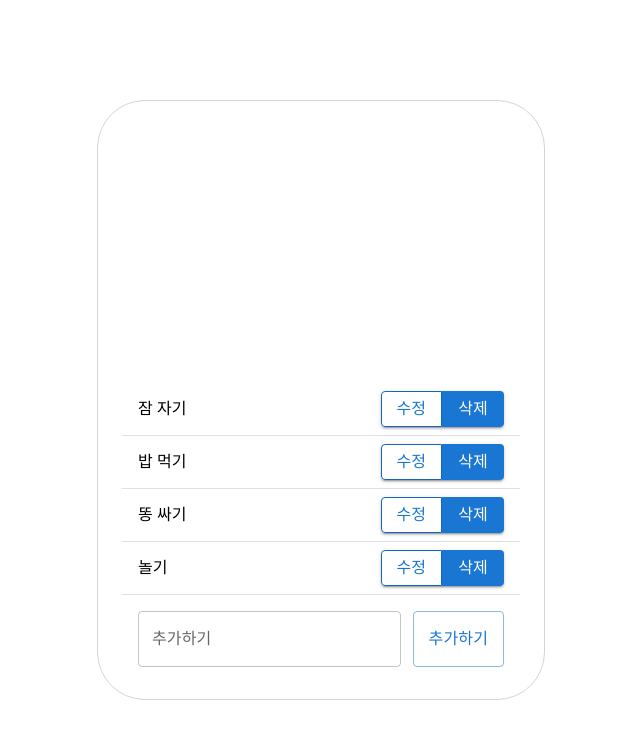
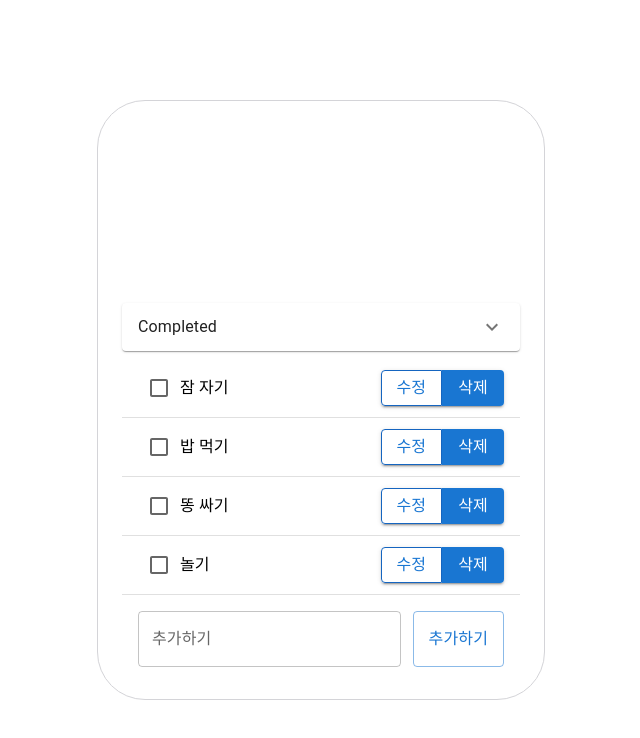
Before and after one commit to ThePott/NXRBootCamp-lecturenote-todo-list, a React (Vite) app: page / in a window 1280 px wide. Shown: the top 738 px of the page, without its empty margins (319-959 px from the left). Built offline with nearby package versions, Linux system fonts and the light colour scheme.

Commit message:
✨ Feat(component): group todo based on completion

```diff
--- a/src/App.jsx
+++ b/src/App.jsx
@@ -1,9 +1,13 @@
-import { useMemo, useState } from 'react'
-import TodoInput from './components/TodoInput'
-import TodoList from './components/TodoList'
-import dummyData from "./dummy-data.json"
-import Container from '@mui/material/Container';
-import { Paper, Box } from '@mui/material';
+import ExpandMoreIcon from '@mui/icons-material/ExpandMore';
+import { Box } from '@mui/material';
+import Accordion from '@mui/material/Accordion';
+import AccordionDetails from '@mui/material/AccordionDetails';
+import AccordionSummary from '@mui/material/AccordionSummary';
+import Typography from '@mui/material/Typography';
+import { useMemo, useState } from 'react';
+import TodoInput from './components/TodoInput';
+import TodoList from './components/TodoList';
+import dummyData from "./dummy-data.json";
 
 const App = () => {
   const [todoArray, setTodoArray] = useState(dummyData)
@@ -18,6 +22,12 @@ const App = () => {
     [editingTodoId]
   )
 
+
+  const groupedResult = Object.groupBy(
+    todoArray,
+    (todo) => todo.completed === true ? "completed" : "ongoing",
+  );
+
   return (
     <>
       <Box
@@ -25,7 +35,23 @@ const App = () => {
       >
         <Box
           className='max-w-md w-full h-[600px] flex flex-col justify-end p-6 m-0 rounded-[48px]'>
-          <TodoList todoArray={todoArray} setTodoArray={setTodoArray} editingTodoId={editingTodoId} setEditingTodoId={setEditingTodoId} />
+
+          <Accordion>
+            <AccordionSummary
+              expandIcon={<ExpandMoreIcon />}
+              aria-controls="panel1-content"
+              id="panel1-header"
+            >
+              <Typography component="span">Completed</Typography>
+            </AccordionSummary>
+            <AccordionDetails>
+              Lorem ipsum dolor sit amet, consectetur adipiscing elit. Suspendisse
+              malesuada lacus ex, sit amet blandit leo lobortis eget.
+              <TodoList todoArray={groupedResult.completed} setTodoArray={setTodoArray} editingTodoId={editingTodoId} setEditingTodoId={setEditingTodoId} />
+            </AccordionDetails>
+          </Accordion>
+
+          <TodoList todoArray={groupedResult.ongoing} setTodoArray={setTodoArray} editingTodoId={editingTodoId} setEditingTodoId={setEditingTodoId} />
           <TodoInput setTodoArray={setTodoArray} editingTodo={editingTodo} setEditingTodoId={setEditingTodoId} />
         </Box>
       </Box>
--- a/src/components/Todo.jsx
+++ b/src/components/Todo.jsx
@@ -1,7 +1,9 @@
 import React from 'react'
 import ListItem from '@mui/material/ListItem';
 import ListItemText from '@mui/material/ListItemText';
-import { ButtonGroup, Button, Divider } from '@mui/material';
+import { ButtonGroup, Button, Divider, Checkbox } from '@mui/material';
+import FormGroup from '@mui/material/FormGroup';
+import FormControlLabel from '@mui/material/FormControlLabel';
 import Typography from '@mui/material/Typography';
 
 const Todo = React.memo(
@@ -20,11 +22,20 @@ const Todo = React.memo(
             setEditingTodoId(todo.id)
         }
 
+        const handleCompleted = (event) => {
+            todo["completed"] = event.target.checked
+            setTodoArray((prev) => [...prev])
+        }
+
         console.log("---- checking re-render:", todo.content)
         return (
             <>
                 <ListItem className={isEditing ? `bg-amber-300` : ``}>
+                    <Checkbox onChange={handleCompleted} />
                     <ListItemText primary={todo.content} />
+                    {/* <FormGroup>
+                        <FormControlLabel control={<Checkbox defaultChecked />} label="Label" />
+                    </FormGroup> */}
 
                     <ButtonGroup variant="contained" aria-label="Basic button group">
 
--- a/src/components/TodoList.jsx
+++ b/src/components/TodoList.jsx
@@ -6,6 +6,7 @@ import ListItemText from '@mui/material/ListItemText';
 import Divider from '@mui/material/Divider';
 
 const TodoList = ({ todoArray, setTodoArray, editingTodoId, setEditingTodoId }) => {
+    if (!todoArray) { return null }
     return (
         <List>
             {todoArray.map((todo) => (
--- a/src/index.css
+++ b/src/index.css
@@ -14,6 +14,8 @@ body {
   max-width: 100vw;
   width: 100%;
   min-height: 100vh;
+
+  font-size: 16px;
 }
 
 :root {
```
